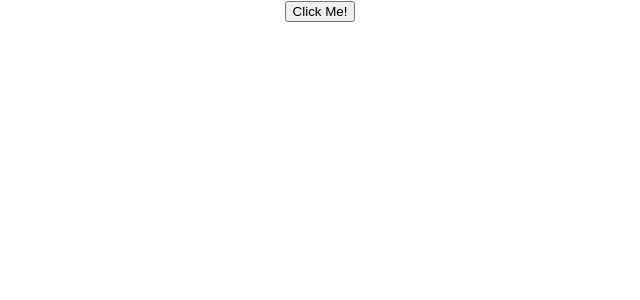
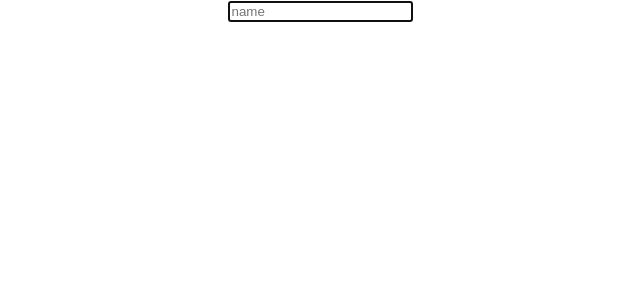
Before and after one commit to ThomasHODonnell/IntroToReact, a React (Create React App) app: page / in a window 1280 px wide. Shown: the top 300 px of the page, without its empty margins (320-960 px from the left). Built offline with nearby package versions, Linux system fonts and the light colour scheme.

Commit message:
Update to /src/hooks

```diff
--- a/src/App.js
+++ b/src/App.js
@@ -9,9 +9,21 @@ import APIClass from './states/apiKeyRender';
 import APIKeyRender from './states/apiKeyRender';
 import UseStateHook from './hooks/useStateHook';
 import UseEffectHook from './hooks/useEffectHook';
+import UseContextHook from './hooks/useContextHook';
+import { createContext } from 'react';
+import UseReducerHook from './hooks/useReducerHook';
+import UseRefAndDOM from './hooks/useRef-DOM';
+
+//creating a context for UseContextHook
+export const context = createContext('light');
+console.log(context);
+
 
 function App() {
   return (
+    //in order to provide value to UseContextHook ...
+    //enter a color in the string
+    <context.Provider value = 'blue'>
     <div className="App">
       {/* - this is what my browser sees.
           - Here, I import the components I want in the browser. */}
@@ -22,8 +34,13 @@ function App() {
         {/* <EventHandler/> */}
         {/* <APIKeyRender/> */}
         {/* <UseStateHook/> */}
-        <UseEffectHook/>
+        {/* <UseEffectHook/> */}
+        {/* <UseContextHook/> */}
+        {/* <UseReducerHook/> */}
+        <UseRefAndDOM/>
     </div>
+    </context.Provider>
+
   );
 }
 
--- /dev/null
+++ b/src/hooks/useContextHook.jsx
@@ -0,0 +1,38 @@
+import React, { useContext } from 'react';
+import { context } from '../App';
+
+
+//Note: Context and useContext are designed to manage global state
+//  ** To use contect, we have to use create context.
+    //we want to do this in App.js
+//syntax to create context ...
+    // export dt varname = createContext(initializing value)
+        //log(varname) ...
+//this gives us two primary properties to use ...
+    //  Consumer: recieves value from provider
+        //can use consumer or useContext to collect data from provider
+    //Provider: provides value to component tree
+        //if have mult sub comps from app ...
+        //this will give a value to all the subcomps
+
+
+
+
+function UseContextHook () {
+
+    //can have mult Contexts so ... (varname)
+    const getValueFromContext = useContext(context)
+    console.log(getValueFromContext);
+
+
+    return (
+        <div>
+            <button
+                style = {{backgroundColor : getValueFromContext}}
+            >   Click
+            </button>
+        </div>
+    )
+}
+
+export default UseContextHook;
--- /dev/null
+++ b/src/hooks/useReducerHook.jsx
@@ -0,0 +1,52 @@
+import React, { useReducer } from 'react';
+
+// similar to useState, but for more complex states??
+    //didnt give good explaination ...
+//takes a state and a dispatcher function
+    //dispatch function updates state in some way
+//the dispatch function sends your action(s) ...
+    //we want to send that upon some click so its in the jsx
+    //each action we might want done is its own type
+//dispatch needs to define some mandatory param type(s) to be hit in the switch
+    //the switch does some operation
+//then returns your updated state
+
+    const initialState = {
+        flag: false
+    }
+
+    const reducer = (state, action) => {
+        switch (action.type) {
+            case 'TOGGLE_BUTTON':
+                return {
+                    ...state,
+                    flag: !state.flag
+                };
+
+            default:
+                return state;
+        }
+    }
+
+
+function UseReducerHook () {
+
+    const [state, dispatch] = useReducer(reducer, initialState)
+
+    console.log(state.flag);
+
+    return (
+        <div>
+            <button
+            onClick = { () => {
+                dispatch({type: 'TOGGLE_BUTTON'})
+            }}
+            >
+                Toggle
+            </button>
+
+        </div>
+        )
+}
+
+export default UseReducerHook;
--- /dev/null
+++ b/src/hooks/useRef-DOM.jsx
@@ -0,0 +1,33 @@
+import React, {createRef, useEffect} from 'react';
+
+//ref and useRef are used to manage any kind of DOM limts or operations in comps
+
+// first createRef with some initializer value, might have to be null
+//second, pass ref in the jsx your using
+//third use that in useEffect for some effect with a DOM element.
+
+function UseRefAndDOM () {
+
+    const inputRef = createRef(null);
+
+    useEffect ( () => {
+        console.log(inputRef.current);
+        inputRef.current.focus(); //focus function throws cursor into input box upon page load
+    }, [])
+
+    return (
+        <div>
+            {/* no onchange, not intended to handle info here. */}
+            <input
+            ref = {inputRef}
+            name = 'name'
+            placeholder = 'name'
+            type = 'text'
+            >
+
+            </input>
+        </div>
+    )
+}
+
+export default UseRefAndDOM;
```
